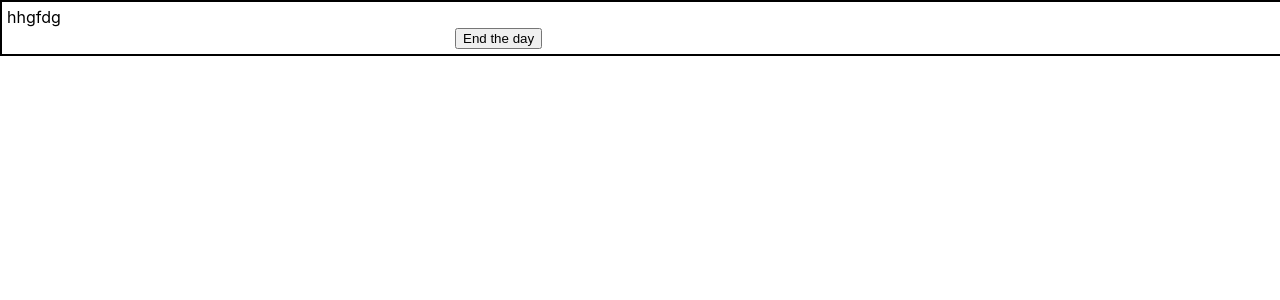
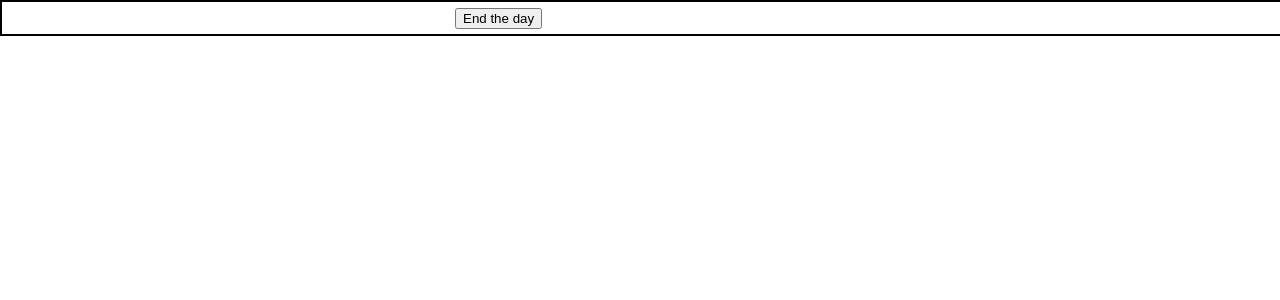
Before and after one commit to kalibria/Meal-tracker, a React (Create React App) app: page /mealList in a window 1280 px wide. Shown: the top 300 px of the page. Built offline with nearby package versions, Linux system fonts and the light colour scheme.

Commit message:
add mealList on screen

```diff
--- a/src/list-of-meals/WrapperForMeal.tsx
+++ b/src/list-of-meals/WrapperForMeal.tsx
@@ -1,18 +1,18 @@
 import React, { useEffect, useState } from 'react';
 import { mealsManagerBL } from './Meals';
 import { mealMapper } from './meal.mapper';
+import { Meal } from './Meal';
 
 export const WrapperForMeal = () => {
-  // const [allMeals, setAllMeals] = useState(() => {
-  //   return mealMapper.fromBLToUi(mealsManagerBL.getMealListBL());
-  // });
-  useEffect(() => {
-    const mealListBl = mealsManagerBL.getMealListBL();
-    const mealListUI = mealMapper.fromBLToUi(mealListBl);
+  const [allMeals, setAllMeals] = useState(() => {
+    return mealMapper.fromBLToUi(mealsManagerBL.getMealListBL());
+  });
 
-    console.log('mealListBl', mealListBl);
-    console.log('mealListUI', mealListUI);
-  }, []);
+  const mealsForUi = allMeals.map((item) => {
+    return (
+      <Meal key={item.number} number={item.number} timeOfMeal={item.mealTime} />
+    );
+  });
 
-  return <div>hhgfdg</div>;
+  return <div>{mealsForUi} </div>;
 };
```
